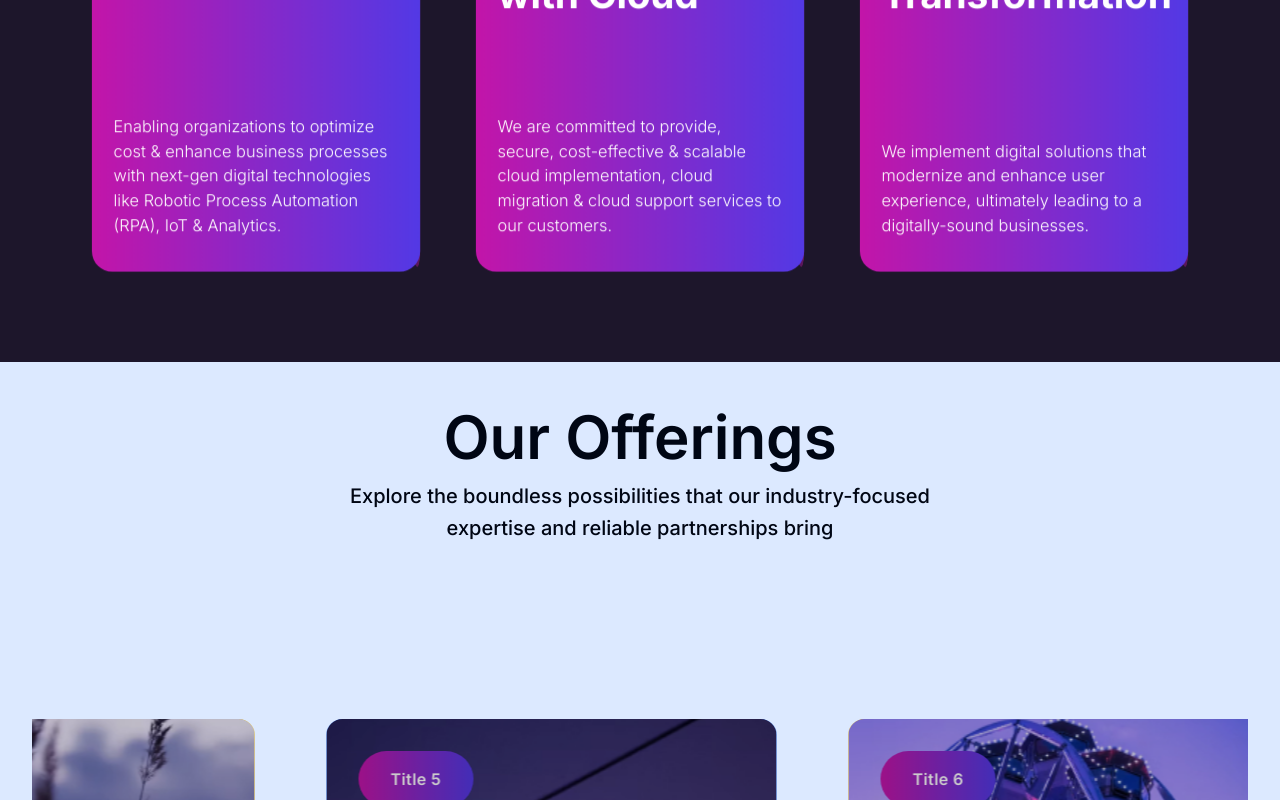
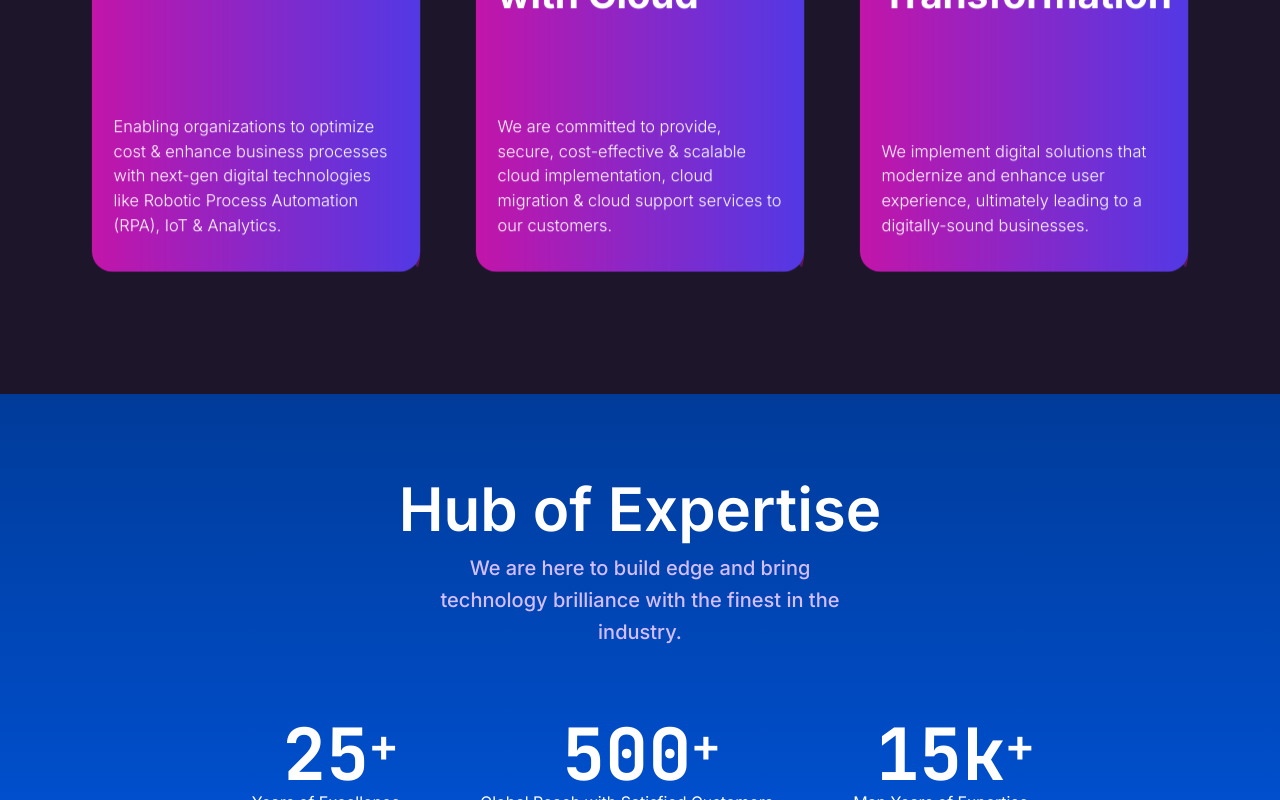
Before and after one commit to uxui-gitl/shadcn-v2, a Next.js app: page / in a window 1280 px wide. Shown: the part 2636-3436 px from the top of the page. Built offline with nearby package versions, Linux system fonts and the light colour scheme.

Commit message:
globe svg temp image

```diff
--- a/src/app/page.tsx
+++ b/src/app/page.tsx
@@ -1,9 +1,10 @@
 import CardsSection from "@/components/CardsSection";
 import ClientLogos from "@/components/ClientLogos";
 import Container from "@/components/Container";
-import DesktopNavbar from "@/components/DesktopNavbar";
+// import DesktopNavbar from "@/components/DesktopNavbar";
 import Footer from "@/components/Footer";
 import HeroIntro from "@/components/HeroIntro";
+import HubExpertise from "@/components/HubExpertise";
 import OfferingsSlider from "@/components/OfferingsSlider";
 import ResultSection from "@/components/ResultSection";
 import Robot from "@/components/Robot";
@@ -26,6 +27,7 @@ export default function Home() {
         assumenda ratione inventore autem.
       </Container>
       <CardsSection />
+      <HubExpertise />
 
       <OfferingsSlider />
 
--- /dev/null
+++ b/src/components/HubExpertise.tsx
@@ -0,0 +1,90 @@
+"use client";
+import React from "react";
+import { motion } from "framer-motion";
+import { useRef } from "react";
+import useScrollTriggeredCountUp from "./useScrollTriggeredCountUp";
+import Container from "./Container";
+import Image from "next/image";
+import { jetBrains_mono } from "../app/fonts";
+
+const HubExpertise = () => {
+  const ref = useRef<HTMLDivElement>(null);
+  const ref1 = useRef<HTMLDivElement>(null);
+  const ref2 = useRef<HTMLDivElement>(null);
+  const count = useScrollTriggeredCountUp(ref, 25); // Count-up from 0 to 25
+  const count1 = useScrollTriggeredCountUp(ref1, 500); // Count-up from 0 to 500
+  const count2 = useScrollTriggeredCountUp(ref2, 15); // Count-up from 0 to 15
+
+  return (
+    <div className="bg-[rgb(0,59,153)] bg-[linear-gradient(180deg,_rgba(0,59,153,1)_0%,_rgba(0,98,255,0.5)_47%,_rgba(132,42,203,1)_100%)]">
+      <Container className="mt-8 flex-col px-10" tag="main">
+        <div className="flex flex-col items-center justify-center pt-20 min-h-screen relative w-full">
+          <motion.div
+            initial={{ opacity: 0, y: 20 }}
+            animate={{ opacity: 1, y: 0 }}
+            transition={{ duration: 1 }}
+            className="text-center mb-8"
+          >
+            <h2 className="font-semibold text-[60px] leading-[70px] text-[#ffffff] mb-2">
+              Hub of Expertise
+            </h2>
+            <p className="text-[#d4beff] max-w-[50%] mx-auto text-xl font-[500] leading-8">
+              We are here to build edge and bring technology brilliance with the
+              finest in the industry.
+            </p>
+          </motion.div>
+          <div className="flex flex-col sm:flex-row justify-center sm:gap-x-20 gap-y-10 my-10">
+            <div ref={ref} className="text-center">
+              <h3
+                className={`${jetBrains_mono.className} relative text-[72px] leading-[70px] text-[#fff] font-bold`}
+              >
+                {count}
+                <span className="absolute -top-2 text-[48px] font-medium leading-[70px]">
+                  +
+                </span>
+              </h3>
+              <p className="text-white">Years of Excellence</p>
+            </div>
+            <div ref={ref1} className="text-center">
+              <h3
+                className={`${jetBrains_mono.className} relative text-[72px] leading-[70px] text-[#fff] font-bold`}
+              >
+                {count1}
+                <span className="absolute -top-2 text-[48px] font-medium leading-[70px]">
+                  +
+                </span>
+              </h3>
+              <p className="text-white">
+                Global Reach with Satisfied Customers
+              </p>
+            </div>
+            <div ref={ref2} className="text-center">
+              <h3
+                className={`${jetBrains_mono.className} relative text-[72px] leading-[70px] text-[#fff] font-bold`}
+              >
+                {count2}k
+                <span className="absolute -top-2 text-[48px] font-medium leading-[70px]">
+                  +
+                </span>
+              </h3>
+              <p className="text-white">Man Years of Expertise</p>
+            </div>
+          </div>
+          <div className="relative w-full flex justify-center">
+            <div className="relative w-2/3" style={{ height: "50vh" }}>
+              <Image
+                src="/globe.svg"
+                alt="globe"
+                layout="fill"
+                objectFit="contain"
+                priority
+              />
+            </div>
+          </div>
+        </div>
+      </Container>
+    </div>
+  );
+};
+
+export default HubExpertise;
--- a/src/components/ui/infinite-moving-cards.tsx
+++ b/src/components/ui/infinite-moving-cards.tsx
@@ -102,23 +102,23 @@ export const InfiniteMovingCards = ({
         >
           {items.map((item, idx) => (
             <li
-              className="w-[350px] border-transparent border-[2.5px] shadow-sm max-w-full relative rounded-2xl flex-shrink-0   md:w-[450px] bg-[rgb(137,40,200)] bg-[linear-gradient(90deg,_rgba(137,40,200,0.1)_0%,_rgba(83,57,229,1)_40%,_rgba(195,21,169,0.5)_100%)] "
+              className="w-[350px] border-transparent border-[2.5px] shadow-sm max-w-full relative rounded-2xl flex-shrink-0   md:w-[700px] bg-transparent bg-[linear-gradient(90deg,_rgba(195,21,169,0.4)_0%,_rgba(137,40,200,0.1)_50%,_rgba(83,57,229,0.4)_100%)]"
               key={item.name}
             >
-              <blockquote className="  rounded-[14px] px-8 py-6 bg-[rgb(195,_21,_169)] bg-[linear-gradient(_90deg,_rgba(195,_21,_169,_0.39548319327731096)_0%,_rgba(137,_40,_200,_0.1)_50%,_rgba(83,_57,_229,_0.4)_100%_)]  text-white">
+              <blockquote className="  rounded-[14px] py-14 px-24  text-gray-100 ">
                 <div
                   aria-hidden="true"
                   className="user-select-none -z-1 pointer-events-none absolute -left-0.5 -top-0.5 h-[calc(100%_+_4px)] w-[calc(100%_+_4px)]"
                 ></div>
-                <span className=" relative z-20 text-sm leading-[1.6] text-gray-100 font-normal">
+                <span className=" relative z-20 text-sm leading-[24px] text-gray-100 font-normal">
                   {item.quote}
                 </span>
                 <div className="relative z-20 mt-6 flex flex-row items-center">
                   <span className="flex flex-col gap-1">
-                    <span className=" text-sm leading-[1.6] text-gray-400 font-normal">
+                    <span className=" text-sm  leading-[24px] text-gray-400 font-normal">
                       {item.name}
                     </span>
-                    <span className=" text-sm leading-[1.6] text-gray-400 font-normal">
+                    <span className=" text-sm  leading-[24px] text-gray-400 font-normal">
                       {item.title}
                     </span>
                   </span>
--- /dev/null
+++ b/src/components/useScrollTriggeredCountUp.tsx
@@ -0,0 +1,59 @@
+import { useCallback, useEffect, useRef, useState } from "react";
+
+const easeOutExpo = (t: number) => {
+  return t === 1 ? 1 : 1 - Math.pow(2, -10 * t);
+};
+
+const useScrollTriggeredCountUp = (
+  ref: React.RefObject<HTMLElement>,
+  end: number,
+  duration = 2000
+) => {
+  const [count, setCount] = useState(0);
+  const isCounting = useRef(false);
+  const frameRate = 1000 / 60;
+  const totalFrames = Math.round(duration / frameRate);
+
+  const handleScroll = useCallback(
+    ([entry]) => {
+      if (entry.isIntersecting && !isCounting.current) {
+        isCounting.current = true;
+        let frame = 0;
+
+        const counter = setInterval(() => {
+          frame++;
+          const progress = easeOutExpo(frame / totalFrames);
+          setCount(Math.round(end * progress));
+
+          if (frame === totalFrames) {
+            clearInterval(counter);
+            isCounting.current = false;
+          }
+        }, frameRate);
+      } else {
+        isCounting.current = false;
+        setCount(0);
+      }
+    },
+    [end, frameRate, totalFrames]
+  );
+
+  useEffect(() => {
+    const observer = new IntersectionObserver(handleScroll, { threshold: 0.7 });
+    const currentRef = ref.current;
+
+    if (currentRef) {
+      observer.observe(currentRef);
+    }
+
+    return () => {
+      if (currentRef) {
+        observer.unobserve(currentRef);
+      }
+    };
+  }, [handleScroll, ref]);
+
+  return count;
+};
+
+export default useScrollTriggeredCountUp;
```
Also changed, not shown: public/globe.svg (added).
